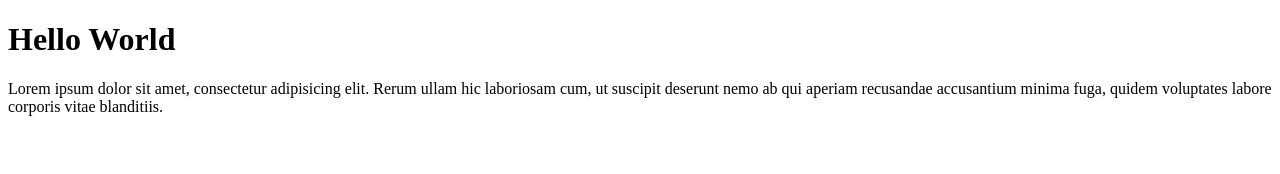
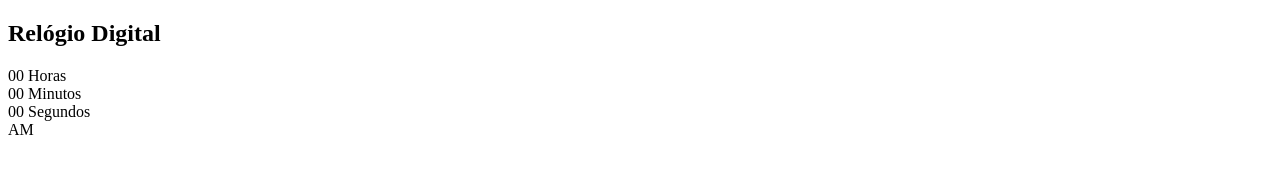
Before and after one commit to thorwski/Relogio-Digital, a plain HTML site: page index.html in a window 1280 px wide. Drawn offline with Linux system fonts and the light colour scheme.

Commit message:
HTML Relógio Digital

```diff
--- a/index.html
+++ b/index.html
@@ -1,11 +1,28 @@
 <!DOCTYPE html>
-<html lang="en">
+<html lang="pt-BR">
 <head>
   <meta charset="UTF-8">
   <meta name="viewport" content="width=device-width, initial-scale=1.0">
+  <title>Relógio Digital</title>
 </head>
 <body>
-  <h1>Hello World</h1>
-  <p>Lorem ipsum dolor sit amet, consectetur adipisicing elit. Rerum ullam hic laboriosam cum, ut suscipit deserunt nemo ab qui aperiam recusandae accusantium minima fuga, quidem voluptates labore corporis vitae blanditiis.</p>
+  <h2>Relógio Digital</h2>
+  <div class="relogio">
+    <div>
+      <span id="horas">00</span>
+      <span class="texto">Horas</span>
+    </div>
+    <div>
+      <span id="minutos">00</span>
+      <span class="texto">Minutos</span>
+    </div>
+    <div>
+      <span id="segundos">00</span>
+      <span class="texto">Segundos</span>
+    </div>
+    <div>
+      <span id="ampm">AM</span>
+    </div>
+  </div>
 </body>
 </html>
```
